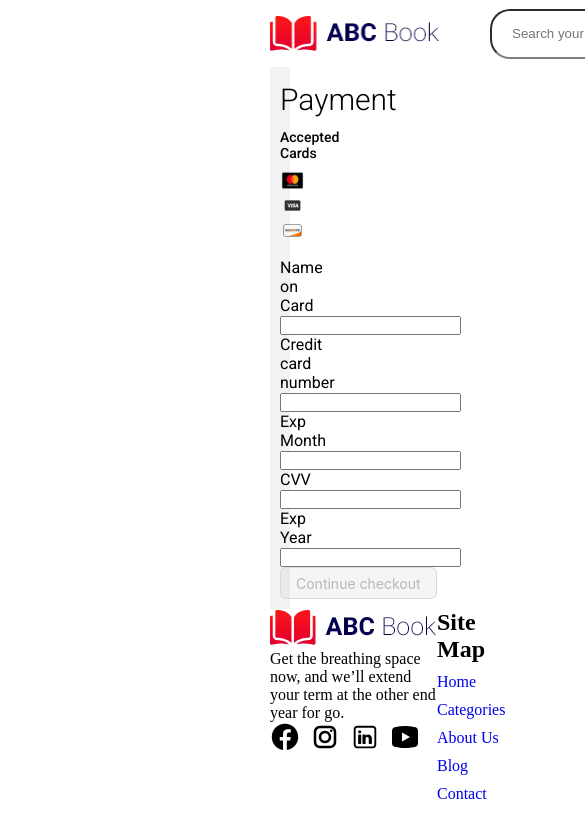
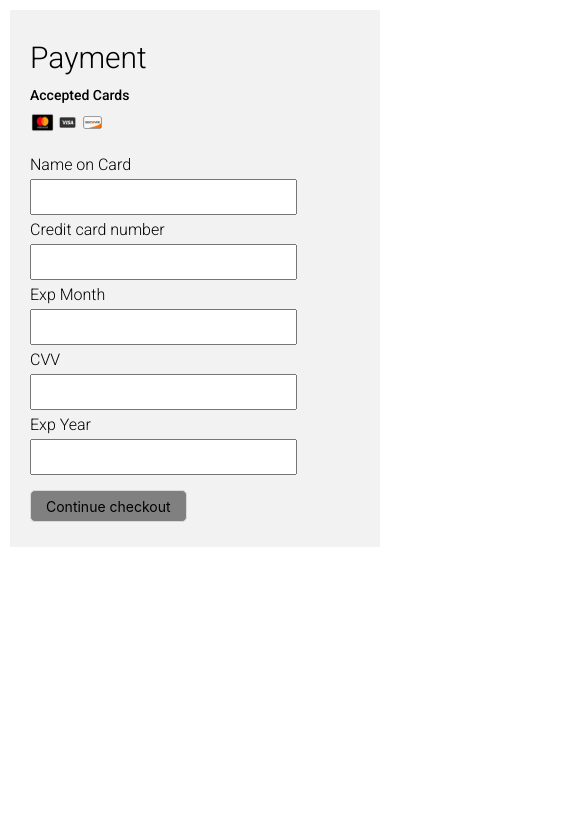
Before and after one commit to tornike2002/Ecommerce, a React (Vite) app: page /checkout in a window 390 px wide. Shown: the top 838 px of the page, 585 px wide, since content can reach past the window. Built offline with nearby package versions, Linux system fonts and the light colour scheme.

Commit message:
added responsive styles to checkpoints

```diff
--- a/src/App.tsx
+++ b/src/App.tsx
@@ -21,8 +21,8 @@ import Footer from "./components/footer/Footer";
 import ErrorPage from "./pages/ErrorPage";
 
 const Container = styled.div`
-  padding-left: 270px;
-  padding-right: 270px;
+  max-width: 1140px;
+  margin: 0 auto;
 `;
 
 function App() {
@@ -30,7 +30,7 @@ function App() {
     <>
       <RecoilRoot>
         <Container>
-          <Header />
+          {/* <Header /> */}
           <Routes>
             <Route path="/" element={<Home />} />
             <Route path="/faq" element={<Faq />} />
@@ -50,7 +50,7 @@ function App() {
             <Route path="/element" element={<Element />} />
             <Route path="*" element={<ErrorPage />} />
           </Routes>
-          <Footer />
+          {/* <Footer /> */}
         </Container>
       </RecoilRoot>
     </>
--- a/src/components/checkoutForm/CheckoutPage.tsx
+++ b/src/components/checkoutForm/CheckoutPage.tsx
@@ -80,8 +80,8 @@ const CheckoutPage: React.FC = () => {
         </div>
       </CheckoutTitleWrapper>
       {/* title */}
-      <form onSubmit={handleSubmit(onSubmit)}>
-        <div>
+      <CheckoutForm onSubmit={handleSubmit(onSubmit)}>
+        <CheckoutInputWrapper>
           <label htmlFor="ncard">Name on Card</label>
           <Controller
             name="nameOnCard"
@@ -98,8 +98,8 @@ const CheckoutPage: React.FC = () => {
             )}
           />
           <FormErrorMessage>{errors.nameOnCard?.message}</FormErrorMessage>
-        </div>
-        <div>
+        </CheckoutInputWrapper>
+        <CheckoutInputWrapper>
           <label htmlFor="cnumber">Credit card number</label>
           <Controller
             name="creditCardNumber"
@@ -122,8 +122,8 @@ const CheckoutPage: React.FC = () => {
           <FormErrorMessage>
             {errors.creditCardNumber?.message}
           </FormErrorMessage>
-        </div>
-        <div>
+        </CheckoutInputWrapper>
+        <CheckoutInputWrapper>
           <label htmlFor="expMonth">Exp Month</label>
           <Controller
             name="expMonth"
@@ -140,8 +140,8 @@ const CheckoutPage: React.FC = () => {
             )}
           />
           <FormErrorMessage>{errors.expMonth?.message}</FormErrorMessage>
-        </div>
-        <div>
+        </CheckoutInputWrapper>
+        <CheckoutInputWrapper>
           <label htmlFor="cvv">CVV</label>
           <Controller
             name="cvv"
@@ -158,8 +158,8 @@ const CheckoutPage: React.FC = () => {
             )}
           />
           <FormErrorMessage>{errors.cvv?.message}</FormErrorMessage>
-        </div>
-        <div>
+        </CheckoutInputWrapper>
+        <CheckoutInputWrapper>
           <label htmlFor="expYear">Exp Year</label>
           <Controller
             name="expYear"
@@ -176,7 +176,7 @@ const CheckoutPage: React.FC = () => {
             )}
           />
           <FormErrorMessage>{errors.expYear?.message}</FormErrorMessage>
-        </div>
+        </CheckoutInputWrapper>
         {contextHolder}
         <Button
           type="primary"
@@ -186,15 +186,19 @@ const CheckoutPage: React.FC = () => {
         >
           Continue checkout
         </Button>
-      </form>
+      </CheckoutForm>
     </CheckoutMainDiv>
   );
 };
 
 const CheckoutMainDiv = styled.div`
   background-color: #f2f2f2;
-  padding: 10px 10px 10px 10px;
+  padding: 40px 40px 40px 50px;
   font-family: "Roboto", sans-serif;
+  @media screen and (max-width: 414px){
+    padding: 25px 25px 25px 20px;
+    margin: 10px
+  }
 `;
 const CheckoutTitleWrapper = styled.div`
   display: flex;
@@ -217,4 +221,35 @@ const CheckoutTitleWrapper = styled.div`
     padding-bottom: 15px;
   }
 `;
+
+// inputs
+const CheckoutInputWrapper = styled.div`
+width: 100%;
+max-width: 100%;
+  & label {
+    font-size: 16px;
+    font-weight: 300;
+    display: block;
+    padding-bottom: 5px;
+    padding-top: 5px;
+  }
+  & input {
+    font-family: "Roboto", sans-serif;
+    padding: 7px 45px;
+    font-size: 15px;
+    font-weight: 300;
+    max-width: 100%;
+  }
+`;
+const CheckoutForm = styled.form`
+  & button {
+    margin-top: 15px;
+    background-color: black;
+    border-radius: 5px;
+  }
+  & button:disabled {
+    background-color: gray;
+    color: black;
+  }
+`;
 export default CheckoutPage;
```
